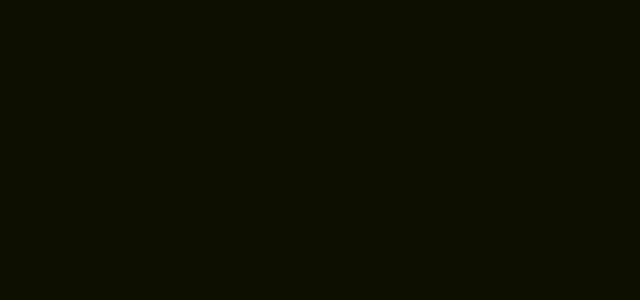
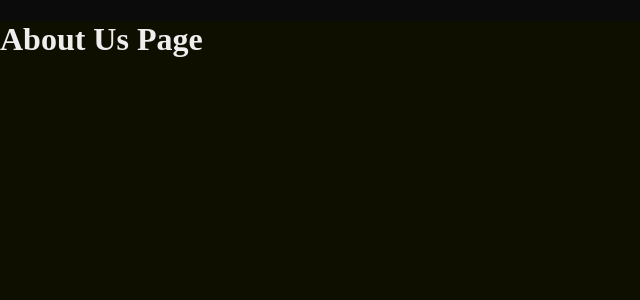
Before and after one commit to Raga1045/Movie-Ticket-Booking, a React (Vite) app in the folder frontend/FE/: page /about in a window 1280 px wide. Before the commit this address had no page. Shown: the top 300 px of the page, without its empty margins (0-640 px from the left). Built offline with nearby package versions, Linux system fonts and the light colour scheme.

Commit message:
added aboutus, contactus and help pages

```diff
--- a/frontend/FE/src/App.jsx
+++ b/frontend/FE/src/App.jsx
@@ -1,6 +1,9 @@
 import React, { useState, useEffect } from "react";
 import  {BrowserRouter as BR , Routes , Route} from "react-router-dom";
 
+import About from './pages/About';
+import Contact from './pages/Contact';
+import Help from './pages/Help';
 import Home from "./pages/Home";
 import MovieReview from "./pages/MovieReview";
 import Showtime from "./pages/Showtime";
@@ -17,6 +20,9 @@
         <BR>
           <Routes>
              <Route path="/" element={<Home/>}/>
+             <Route path="/about" element={<About />}/>
+             <Route path="/contact" element={<Contact/>}/>
+             <Route path="/help" element={<Help/>}/>
              <Route path="/movie/:id" element={<MovieReview/>}/>
              <Route path="/showtime/:id" element={<Showtime/>}/>
              <Route path="/seatselection/:id" element={<SeatSelection/>}/>
--- a/frontend/FE/src/Components/navbar.css
+++ b/frontend/FE/src/Components/navbar.css
@@ -14,6 +14,9 @@
     padding-bottom: 10px;
 }
 
+.cont a {
+    text-decoration: none;
+}
 .tag{
     color: #00adb5;
     font-size: 22px;
--- a/frontend/FE/src/Components/navbar.jsx
+++ b/frontend/FE/src/Components/navbar.jsx
@@ -1,11 +1,13 @@
-import './navbar.css'
+import { Link } from 'react-router-dom';
+import './navbar.css';
+
 function navbar(){
      return(
        <div className="container">
            <div className='cont'>
-             <div className="tag">About Us</div>
-             <div className="tag">Contact Us</div>
-             <div className="tag"> Help</div>
+             <Link to='/about'><div className="tag">About Us</div></Link>
+             <Link to='/contact'><div className="tag">Contact Us</div></Link>
+             <Link to='/help'><div className="tag"> Help</div></Link>
            </div>
            <br></br>
 
--- /dev/null
+++ b/frontend/FE/src/pages/About.jsx
@@ -0,0 +1,7 @@
+function About() {
+    return (
+    <h1 style={{color : '#eeeeee'}}>About Us Page</h1>
+);
+}
+
+export default About;
--- /dev/null
+++ b/frontend/FE/src/pages/Contact.jsx
@@ -0,0 +1,5 @@
+function Contact() {
+    return <h1 style={{color : '#eeeeee'}}>Contact Us Page</h1>;
+}
+
+export default Contact;
--- /dev/null
+++ b/frontend/FE/src/pages/Help.jsx
@@ -0,0 +1,5 @@
+function Help() {
+    return <h1 style={{color : '#eeeeee'}}>Help page</h1>;
+}
+
+export default Help;
```
